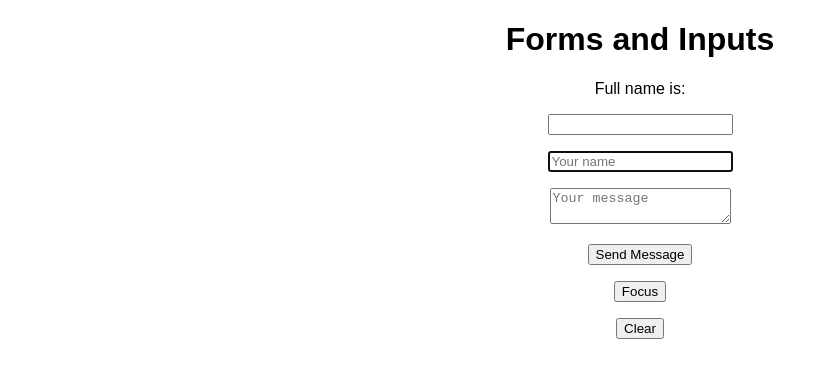
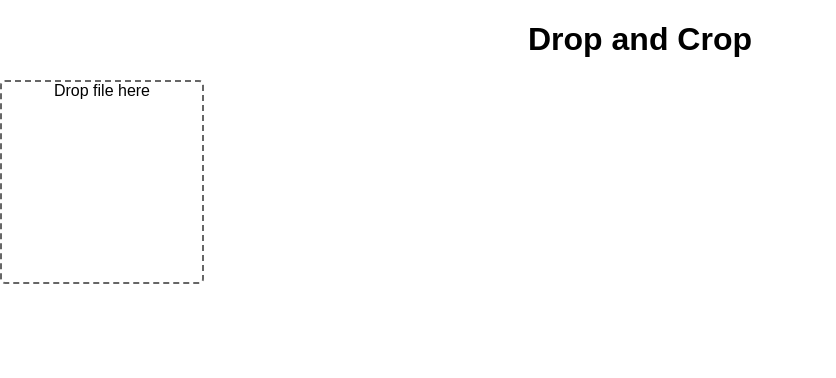
Before and after one commit to imVinayPandya/try-reactjs, a React (Create React App) app: page / in a window 1280 px wide. Shown: the top 378 px of the page, without its empty margins (0-836 px from the left). Built offline with nearby package versions, Linux system fonts and the light colour scheme.

Commit message:
Dropzone

```diff
--- a/package.json
+++ b/package.json
@@ -5,6 +5,7 @@
   "dependencies": {
     "react": "^16.4.1",
     "react-dom": "^16.4.1",
+    "react-dropzone": "^4.2.13",
     "react-markdown": "^3.3.4",
     "react-router": "^4.3.1",
     "react-router-dom": "^4.3.1",
--- a/src/App.js
+++ b/src/App.js
@@ -2,7 +2,8 @@ import React, { Component } from 'react';
 // import { BrowserRouter, Switch, Route, Redirect } from 'react-router-dom';
 import './App.css';
 // import WelcomeHereDialog, { AlertBox } from './learn/ParentWrapper';
-import FormsAndInputs from './learn/FormsAndInputs';
+// import FormsAndInputs from './learn/FormsAndInputs';
+import ImgDropAndCrop from './learn/ImgDropAndCrop';
 // import StaticRouteComponent from './routingComponents/StaticRouteComponent';
 // import NotFound from './routingComponents/NotFound';
 // import DynamicRouteComponent from './routingComponents/DynamicRouteComponent';
@@ -59,7 +60,8 @@ class App extends Component {
         {/* <Timer startCount='1000'/> */}
         {/* <AlertBox alerttype="success">This should works for me......</AlertBox> */}
         {/* <WelcomeHereDialog /> */}
-        <FormsAndInputs />
+        {/* <FormsAndInputs /> */}
+        <ImgDropAndCrop />
       </div>
     );
   }
--- /dev/null
+++ b/src/learn/ImgDropAndCrop.js
@@ -0,0 +1,33 @@
+import React, { Component } from 'react';
+
+import Dropzone from 'react-dropzone';
+
+const imageMaxSize = 10; // byte
+class ImgDropAndCrop extends Component {
+
+  handleOnDrop = (files, rejectedFiles) => {
+    console.log(files);
+    console.log(rejectedFiles);
+
+    if (!!rejectedFiles && rejectedFiles.length > 0) {
+      const currentRejectedFile = rejectedFiles[0];
+      const currentRejectedFileType = currentRejectedFile.type;
+      const currentRejectedFileSize = currentRejectedFile.size;
+
+      if (currentRejectedFileSize > imageMaxSize) {
+        alert("File is too big!");
+      }
+    }
+  }
+
+  render() {
+    return (
+      <div>
+        <h1>Drop and Crop</h1>
+        <Dropzone onDrop={this.handleOnDrop} accept='image/*' multiple={false} maxSize={imageMaxSize}>Drop file here</Dropzone>
+      </div>
+    );
+  }
+}
+
+export default ImgDropAndCrop;
```
Also changed, not shown: 1 other file (tests, documents, lock files or other folders).
